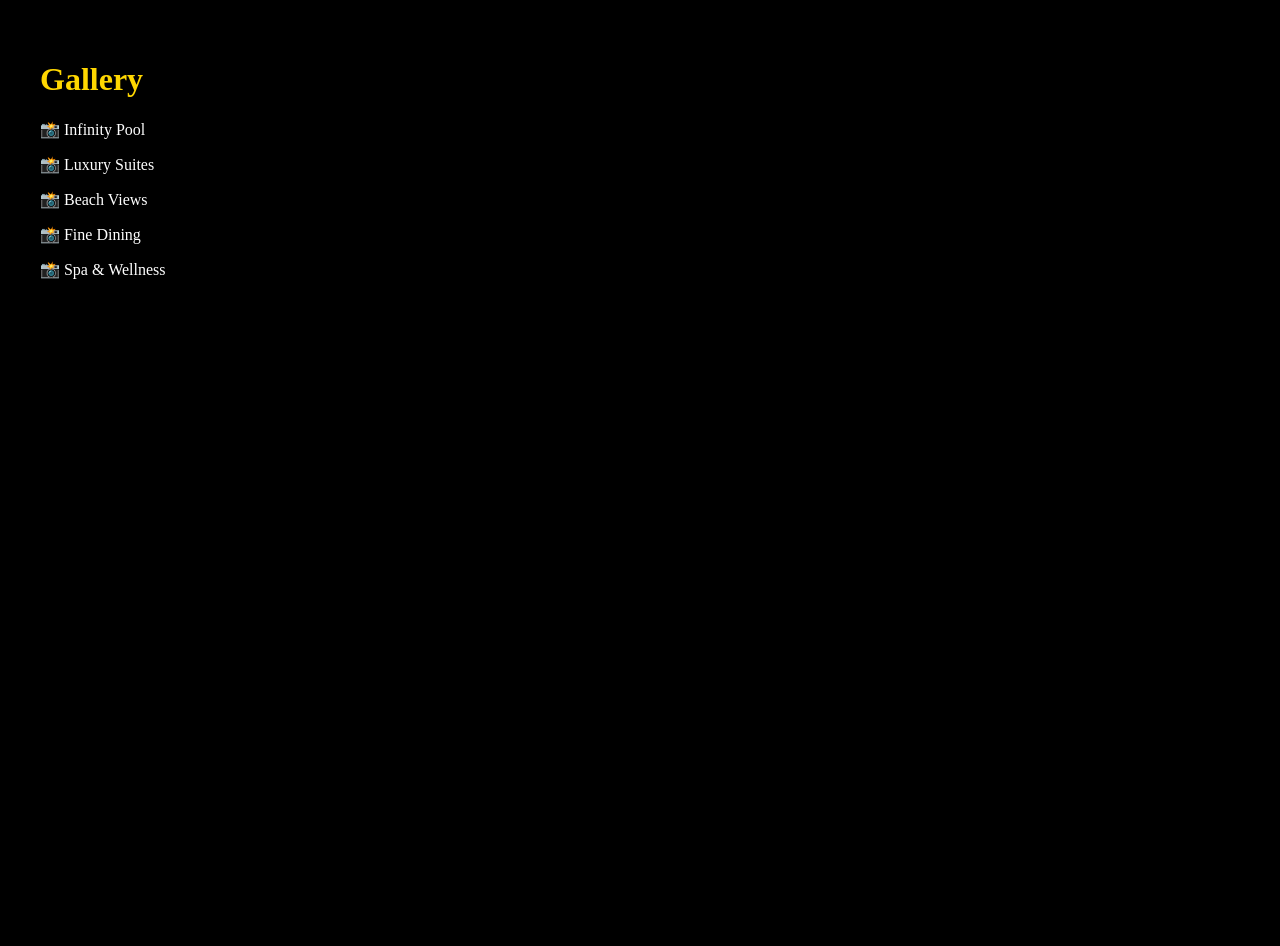
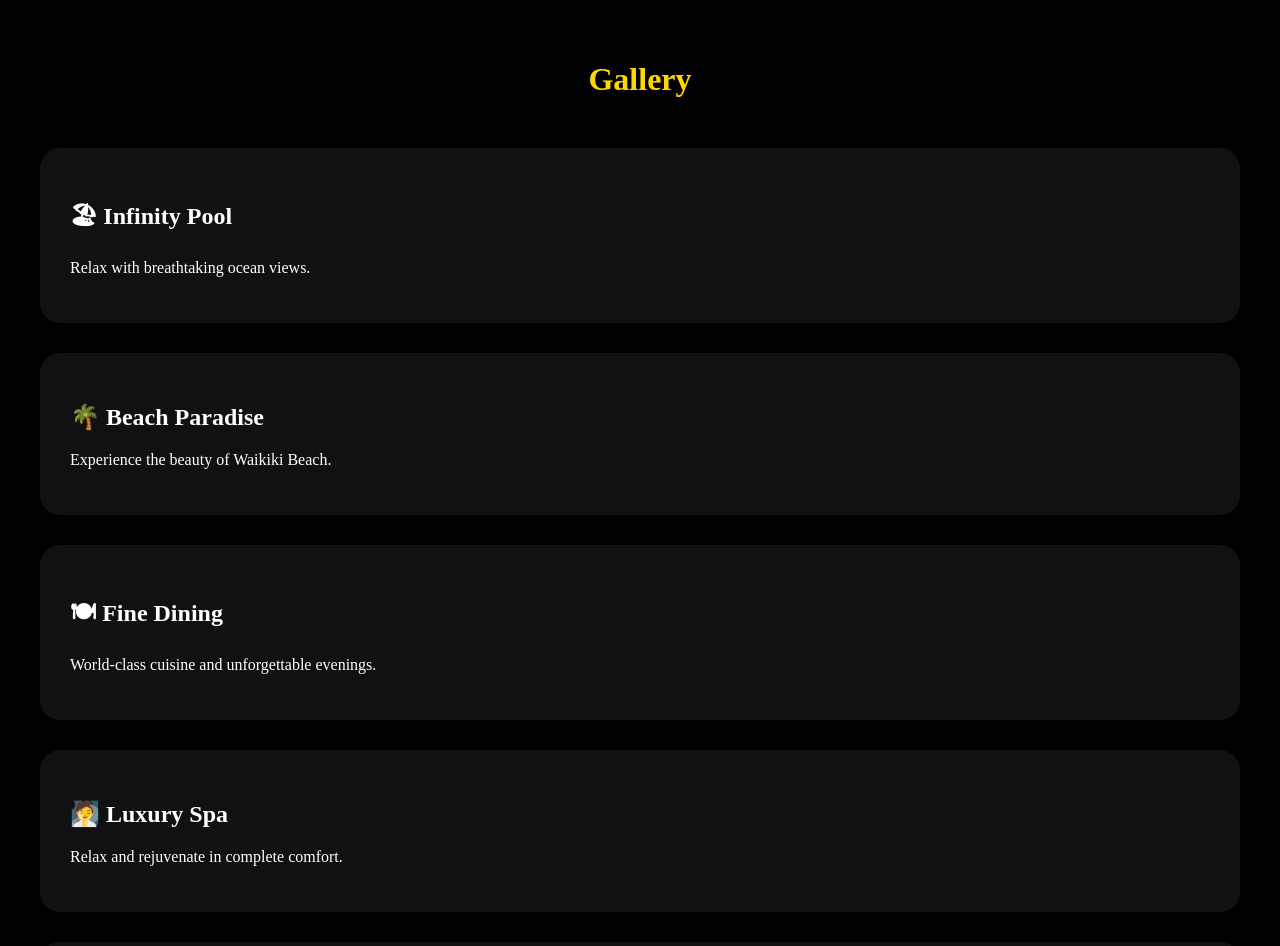
Before and after one commit to mbindaalphachia9-del/OHAU-HOTEL-RESORT, a Next.js app: page /gallery in a window 1280 px wide. Shown: the top 946 px of the page. Built offline with nearby package versions, Linux system fonts and the light colour scheme.

Commit message:
Update page.tsx

```diff
--- a/app/gallery/page.tsx
+++ b/app/gallery/page.tsx
@@ -1,13 +1,84 @@
 export default function GalleryPage() {
   return (
-    <main style={{ backgroundColor: "#000", color: "#fff", minHeight: "100vh", padding: "40px" }}>
-      <h1 style={{ color: "gold" }}>Gallery</h1>
+    <main
+      style={{
+        backgroundColor: "#000",
+        color: "#fff",
+        minHeight: "100vh",
+        padding: "40px",
+      }}
+    >
+      <h1
+        style={{
+          color: "gold",
+          textAlign: "center",
+          marginBottom: "50px",
+        }}
+      >
+        Gallery
+      </h1>
 
-      <p>📸 Infinity Pool</p>
-      <p>📸 Luxury Suites</p>
-      <p>📸 Beach Views</p>
-      <p>📸 Fine Dining</p>
-      <p>📸 Spa & Wellness</p>
+      <div
+        style={{
+          display: "grid",
+          gap: "30px",
+        }}
+      >
+        <div
+          style={{
+            backgroundColor: "#111",
+            padding: "30px",
+            borderRadius: "20px",
+          }}
+        >
+          <h2>🏖 Infinity Pool</h2>
+          <p>Relax with breathtaking ocean views.</p>
+        </div>
+
+        <div
+          style={{
+            backgroundColor: "#111",
+            padding: "30px",
+            borderRadius: "20px",
+          }}
+        >
+          <h2>🌴 Beach Paradise</h2>
+          <p>Experience the beauty of Waikiki Beach.</p>
+        </div>
+
+        <div
+          style={{
+            backgroundColor: "#111",
+            padding: "30px",
+            borderRadius: "20px",
+          }}
+        >
+          <h2>🍽 Fine Dining</h2>
+          <p>World-class cuisine and unforgettable evenings.</p>
+        </div>
+
+        <div
+          style={{
+            backgroundColor: "#111",
+            padding: "30px",
+            borderRadius: "20px",
+          }}
+        >
+          <h2>🧖 Luxury Spa</h2>
+          <p>Relax and rejuvenate in complete comfort.</p>
+        </div>
+
+        <div
+          style={{
+            backgroundColor: "#111",
+            padding: "30px",
+            borderRadius: "20px",
+          }}
+        >
+          <h2>🏨 Premium Suites</h2>
+          <p>Elegant rooms with exceptional comfort.</p>
+        </div>
+      </div>
     </main>
   );
 }
```
